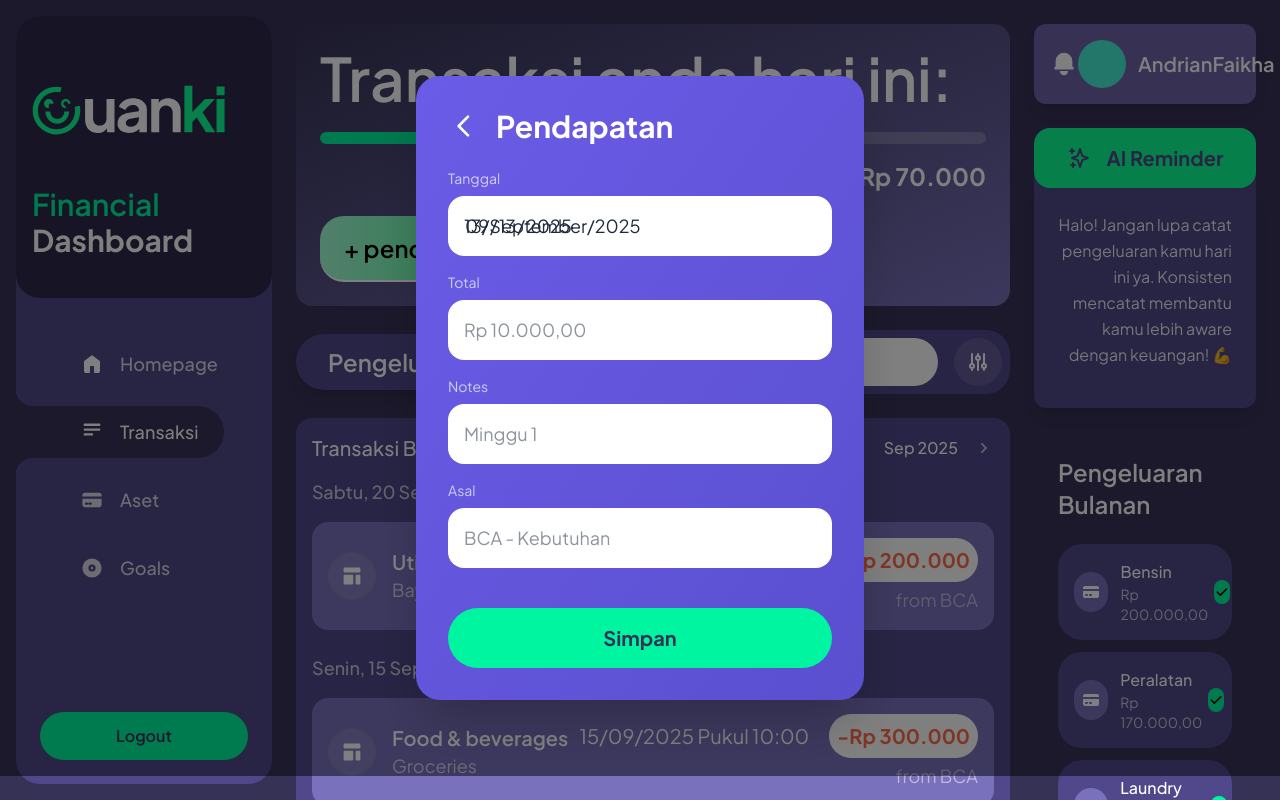
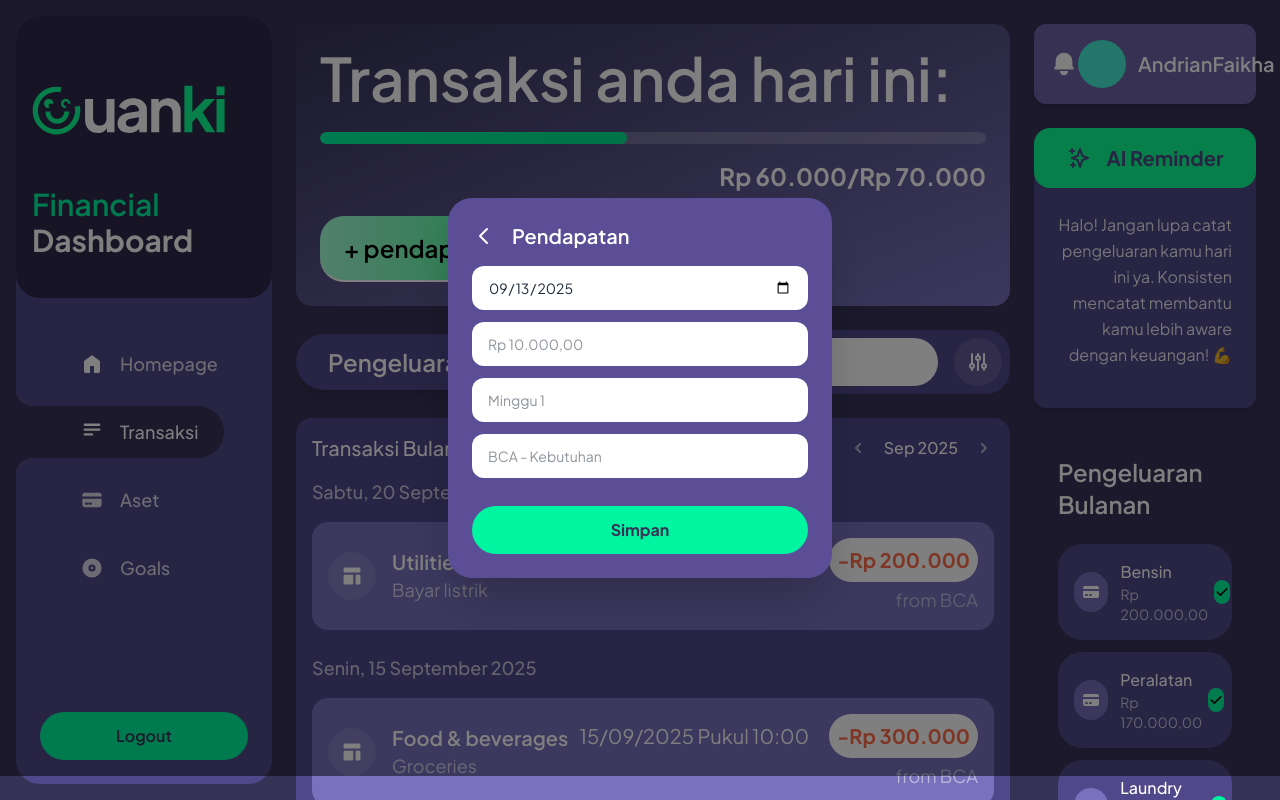
Before and after one commit to santaimany/CUANKI, a Next.js app: page /dashboard/transaksi in a window 1280 px wide. Both pictures are taken after typing "Sample" into the empty fields and a click on the button "+ pendapatan". Built offline with nearby package versions, Linux system fonts and the light colour scheme.

Commit message:
refactor(AddTransactionModal): simplify date handling and enhance form styling

```diff
--- a/src/components/dashboard/transaksi/AddTransactionModal.tsx
+++ b/src/components/dashboard/transaksi/AddTransactionModal.tsx
@@ -23,14 +23,6 @@ const AddTransactionModal: React.FC<AddTransactionModalProps> = ({
   type,
   onSubmit,
 }) => {
-  // Format current date as DD/MM/YYYY for display
-  const formatDateForDisplay = (date: Date) => {
-    const day = String(date.getDate()).padStart(2, '0');
-    const month = date.toLocaleDateString('id-ID', { month: 'long' });
-    const year = date.getFullYear();
-    return `${day}/${month}/${year}`;
-  };
-
   const [formData, setFormData] = useState<TransactionFormData>({
     date: new Date().toISOString().split('T')[0],
     category: '',
@@ -38,8 +30,6 @@ const AddTransactionModal: React.FC<AddTransactionModalProps> = ({
     notes: '',
     source: '',
   });
-
-  const [displayDate, setDisplayDate] = useState(formatDateForDisplay(new Date()));
 
   const expenseCategories = [
     'Makanan',
@@ -69,11 +59,6 @@ const AddTransactionModal: React.FC<AddTransactionModalProps> = ({
   const handleChange = (e: React.ChangeEvent<HTMLInputElement | HTMLSelectElement>) => {
     const { name, value } = e.target;
 
-    if (name === 'date') {
-      const selectedDate = new Date(value);
-      setDisplayDate(formatDateForDisplay(selectedDate));
-    }
-
     setFormData((prev) => ({
       ...prev,
       [name]: name === 'amount' ? parseFloat(value) || 0 : value,
@@ -88,57 +73,53 @@ const AddTransactionModal: React.FC<AddTransactionModalProps> = ({
       onClick={onClose}
     >
       <div
-        className="bg-gradient-to-br from-[#6B5CE7] to-[#5A4FCF] rounded-3xl p-8 w-full max-w-md shadow-2xl"
+        className="bg-[#5B4E96] rounded-3xl p-6 w-full max-w-sm shadow-2xl"
         onClick={(e) => e.stopPropagation()}
       >
         {/* Header */}
-        <div className="flex items-center mb-6">
+        <div className="flex items-center mb-4">
           <button
             onClick={onClose}
-            className="text-white hover:text-white/80 transition-colors mr-4"
+            className="text-white hover:text-white/80 transition-colors"
           >
-            <svg className="w-8 h-8" fill="none" stroke="currentColor" viewBox="0 0 24 24">
+            <svg className="w-6 h-6" fill="none" stroke="currentColor" viewBox="0 0 24 24">
               <path strokeLinecap="round" strokeLinejoin="round" strokeWidth={2} d="M15 19l-7-7 7-7" />
             </svg>
           </button>
-          <h2 className="text-white text-3xl font-bold">
+          <h2 className="text-white text-xl font-semibold ml-4">
             {type === 'income' ? 'Pendapatan' : 'Pengeluaran'}
           </h2>
         </div>
 
         {/* Form */}
-        <form onSubmit={handleSubmit} className="space-y-4">
+        <form onSubmit={handleSubmit} className="space-y-3">
           {/* Date */}
-          <div>
-            <label className="text-white/70 text-sm mb-2 block">Tanggal</label>
           <div className="relative">
             <input
               type="date"
               name="date"
               value={formData.date}
-                onChange={handleChange}
-                className="w-full bg-white rounded-2xl px-4 py-4 text-gray-800 text-lg focus:outline-none focus:ring-2 focus:ring-[#00F5A0] [&::-webkit-calendar-picker-indicator]:hidden"
-                required
+              onChange={(e) => {
+                setFormData((prev) => ({
+                  ...prev,
+                  date: e.target.value,
+                }));
+              }}
+              className="w-full bg-white rounded-xl px-4 py-3 text-gray-800 text-sm focus:outline-none focus:ring-2 focus:ring-[#00F5A0] cursor-pointer"
             />
-              <div className="absolute inset-0 px-4 py-4 pointer-events-none text-gray-800 text-lg">
-                {displayDate}
-              </div>
-            </div>
           </div>
 
           {/* Category - Only for Expense */}
           {type === 'expense' && (
-            <div>
-              <label className="text-white/70 text-sm mb-2 block">Kategori</label>
             <div className="relative">
               <select
                 name="category"
                 value={formData.category}
                 onChange={handleChange}
-                  className="w-full bg-white rounded-2xl px-4 py-4 pr-20 text-gray-800 text-lg focus:outline-none focus:ring-2 focus:ring-[#00F5A0] appearance-none"
+                className="w-full bg-white rounded-xl px-4 py-3 pr-16 text-gray-800 text-sm focus:outline-none focus:ring-2 focus:ring-[#00F5A0] appearance-none"
                 required
               >
-                  <option value="">Pilih kategori</option>
+                <option value="">Makanan</option>
                 {expenseCategories.map((cat) => (
                   <option key={cat} value={cat}>
                     {cat}
@@ -146,69 +127,59 @@ const AddTransactionModal: React.FC<AddTransactionModalProps> = ({
                 ))}
               </select>
               {/* Edit Icon */}
-                <div className="absolute right-12 top-1/2 -translate-y-1/2">
-                  <svg className="w-5 h-5 text-gray-800" fill="currentColor" viewBox="0 0 20 20">
+              <div className="absolute right-10 top-1/2 -translate-y-1/2">
+                <svg className="w-4 h-4 text-gray-800" fill="currentColor" viewBox="0 0 20 20">
                   <path d="M13.586 3.586a2 2 0 112.828 2.828l-.793.793-2.828-2.828.793-.793zM11.379 5.793L3 14.172V17h2.828l8.38-8.379-2.83-2.828z" />
                 </svg>
               </div>
-                {/* Dropdown Icon */}
-                <div className="absolute right-4 top-1/2 -translate-y-1/2 pointer-events-none">
-                  <svg className="w-6 h-6 text-gray-800" fill="currentColor" viewBox="0 0 20 20">
+              {/* Dropdown Icon - Hidden but functional */}
+              <div className="absolute right-3 top-1/2 -translate-y-1/2 pointer-events-none">
+                <svg className="w-5 h-5 text-gray-400" fill="currentColor" viewBox="0 0 20 20">
                   <path fillRule="evenodd" d="M5.293 7.293a1 1 0 011.414 0L10 10.586l3.293-3.293a1 1 0 111.414 1.414l-4 4a1 1 0 01-1.414 0l-4-4a1 1 0 010-1.414z" clipRule="evenodd" />
                 </svg>
-                </div>
               </div>
             </div>
           )}
 
           {/* Amount */}
-          <div>
-            <label className="text-white/70 text-sm mb-2 block">Total</label>
           <input
             type="number"
             name="amount"
             value={formData.amount || ''}
             onChange={handleChange}
             placeholder="Rp 10.000,00"
-              className="w-full bg-white rounded-2xl px-4 py-4 text-gray-800 text-lg focus:outline-none focus:ring-2 focus:ring-[#00F5A0]"
+            className="w-full bg-white rounded-xl px-4 py-3 text-gray-800 text-sm focus:outline-none focus:ring-2 focus:ring-[#00F5A0]"
             required
             min="0"
             step="0.01"
           />
-          </div>
 
           {/* Notes */}
-          <div>
-            <label className="text-white/70 text-sm mb-2 block">Notes</label>
           <input
             type="text"
             name="notes"
             value={formData.notes}
             onChange={handleChange}
-              placeholder={type === 'income' ? 'Minggu 1' : 'Deskripsi transaksi'}
-              className="w-full bg-white rounded-2xl px-4 py-4 text-gray-800 text-lg focus:outline-none focus:ring-2 focus:ring-[#00F5A0]"
+            placeholder={type === 'income' ? 'Minggu 1' : 'Deskripsi'}
+            className="w-full bg-white rounded-xl px-4 py-3 text-gray-800 text-sm focus:outline-none focus:ring-2 focus:ring-[#00F5A0]"
             required
           />
-          </div>
 
           {/* Source */}
-          <div>
-            <label className="text-white/70 text-sm mb-2 block">Asal</label>
           <input
             type="text"
             name="source"
             value={formData.source}
             onChange={handleChange}
             placeholder="BCA - Kebutuhan"
-              className="w-full bg-white rounded-2xl px-4 py-4 text-gray-800 text-lg focus:outline-none focus:ring-2 focus:ring-[#00F5A0]"
+            className="w-full bg-white rounded-xl px-4 py-3 text-gray-800 text-sm focus:outline-none focus:ring-2 focus:ring-[#00F5A0]"
             required
           />
-          </div>
 
           {/* Submit Button */}
           <button
             type="submit"
-            className="w-full bg-[#00F5A0] hover:bg-[#00E68F] text-[#363256] font-bold text-xl py-4 px-6 rounded-full transition-colors mt-6"
+            className="w-full bg-[#00F5A0] hover:bg-[#00E68F] text-[#363256] font-bold text-base py-3 px-6 rounded-full transition-colors mt-4"
           >
             Simpan
           </button>
```
Lines whose indentation alone changed are shown as unchanged.
